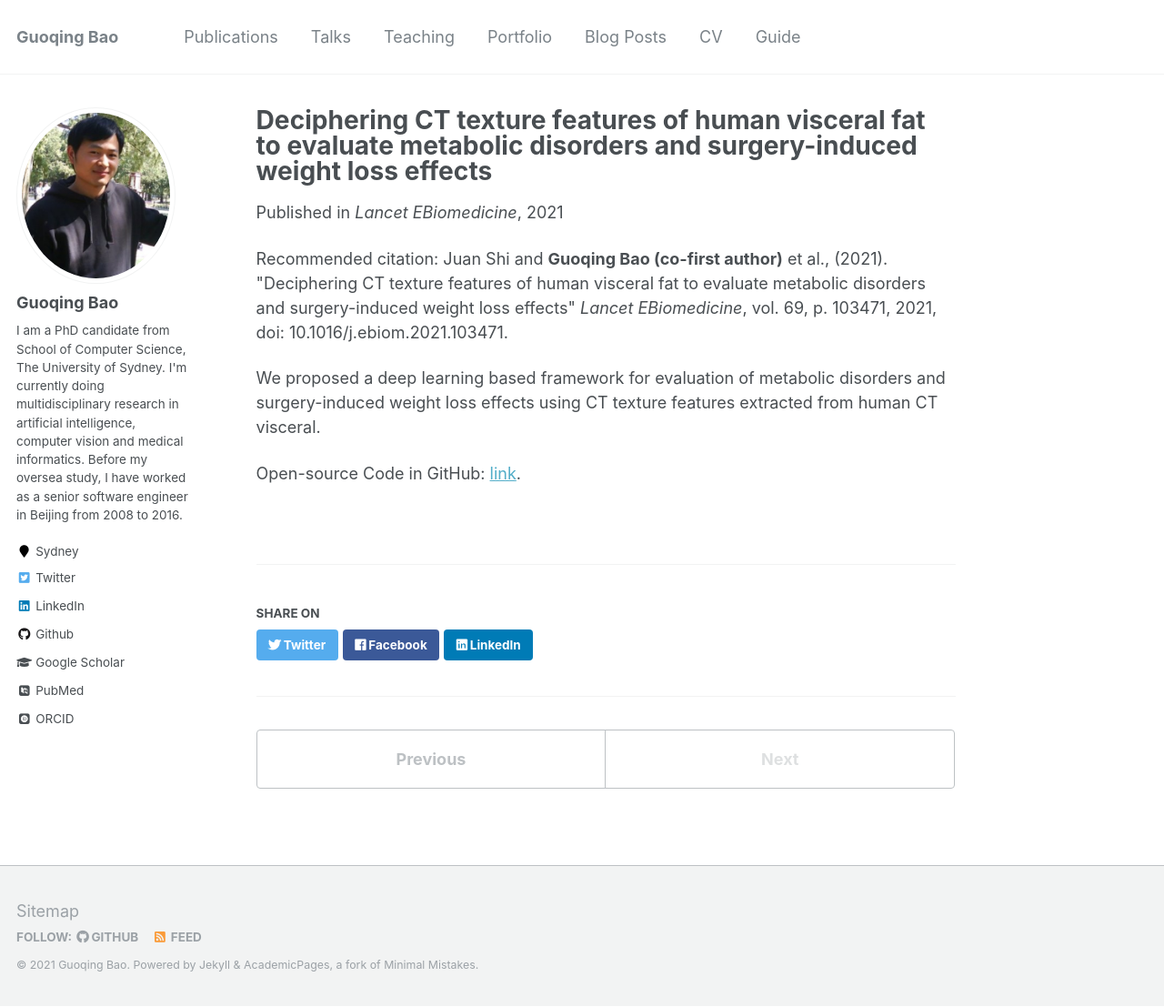
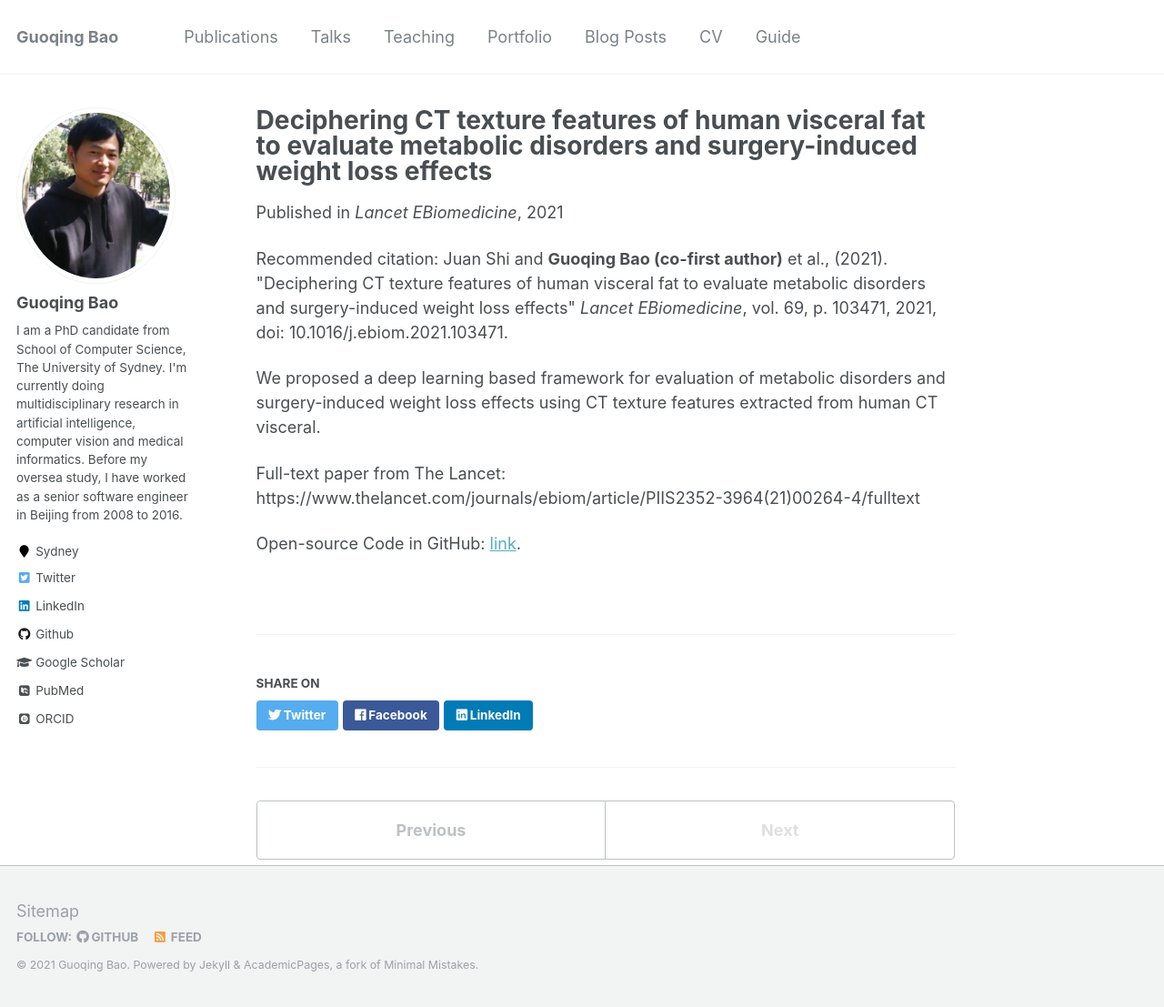
Before and after one commit to guoqingbao/guoqingbao.github.io, a Jekyll site: the page built from _publications/2021-06-18-DeepAdipose.md, in a window 1280 px wide and 1107 px high. Shown: the whole window at 91% size. Built offline with Jekyll 4.4.1, drawn with Linux system fonts in a browser that asks for light colours; some web fonts are replaced.

Commit message:
Update 2021-06-18-DeepAdipose.md

```diff
--- a/_publications/2021-06-18-DeepAdipose.md
+++ b/_publications/2021-06-18-DeepAdipose.md
@@ -10,5 +10,6 @@
 ---
 We proposed a deep learning based framework for evaluation of metabolic disorders and surgery-induced weight loss effects using CT texture features extracted from human CT visceral.
 
+Full-text paper from The Lancet: https://www.thelancet.com/journals/ebiom/article/PIIS2352-3964(21)00264-4/fulltext
 
 Open-source Code in GitHub: [link](https://github.com/guoqingbao/DeepAdipose).
```
